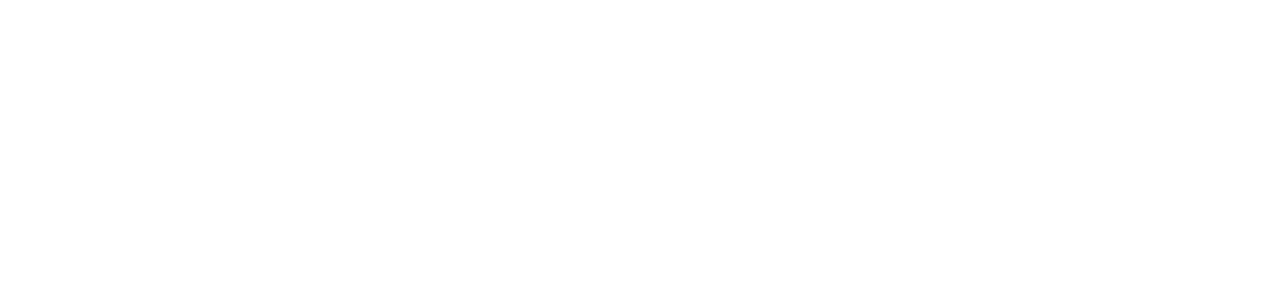
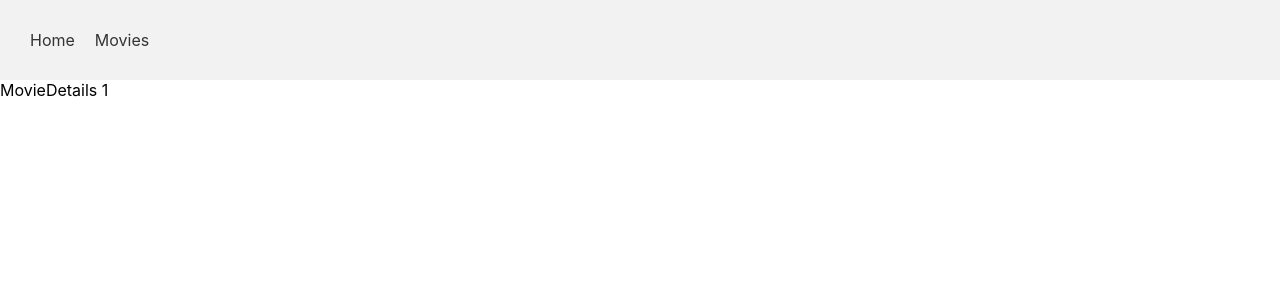
Before and after one commit to DJlabuh/goit-react-hw-05-movies, a React (Create React App) app: page /movies/1 in a window 1280 px wide. Shown: the top 300 px of the page. Built offline with nearby package versions, Linux system fonts and the light colour scheme.

Commit message:
Did some work

```diff
--- a/src/components/App.jsx
+++ b/src/components/App.jsx
@@ -3,6 +3,7 @@
 
 import Home from 'components/pages/Home';
 import Movies from 'components/pages/Movies';
+import MovieDetails from 'components/pages/MovieDetails';
 import Layout from './Layout/Layout';
 
 const App = () => {
@@ -11,6 +12,7 @@
       <Route path="/" element={<Layout />}>
         <Route index element={<Home />} />
         <Route path="movies" element={<Movies />} />
+        <Route path="movies/:movieId" element={<MovieDetails />} />
       </Route>
     </Routes>
   );
--- a/src/components/pages/Home.jsx
+++ b/src/components/pages/Home.jsx
@@ -1,4 +1,5 @@
 import React, { useEffect, useState } from 'react';
+import { Link } from 'react-router-dom';
 import { ToastContainer, toast } from 'react-toastify';
 import 'react-toastify/dist/ReactToastify.css';
 
@@ -41,7 +42,9 @@
         ) : (
           <ul>
             {movies.map(movie => (
-              <li key={movie.id}>{movie.title}</li>
+              <li key={movie.id}>
+                <Link to={`/movies/${movie.id}`}>{movie.title}</Link>
+              </li>
             ))}
           </ul>
         )}
--- /dev/null
+++ b/src/components/pages/MovieDetails.jsx
@@ -0,0 +1,10 @@
+import React from 'react';
+import { useParams } from 'react-router-dom';
+
+const MovieDetails = () => {
+  const { movieId } = useParams();
+  console.log(movieId);
+  return <div>MovieDetails {movieId}</div>;
+};
+
+export default MovieDetails;
--- a/src/index.js
+++ b/src/index.js
@@ -6,7 +6,7 @@
 
 ReactDOM.createRoot(document.getElementById('root')).render(
   <React.StrictMode>
-    <BrowserRouter basename='/goit-react-hw-05-movies'>
+    <BrowserRouter>
       <App />
     </BrowserRouter>
   </React.StrictMode>
```
